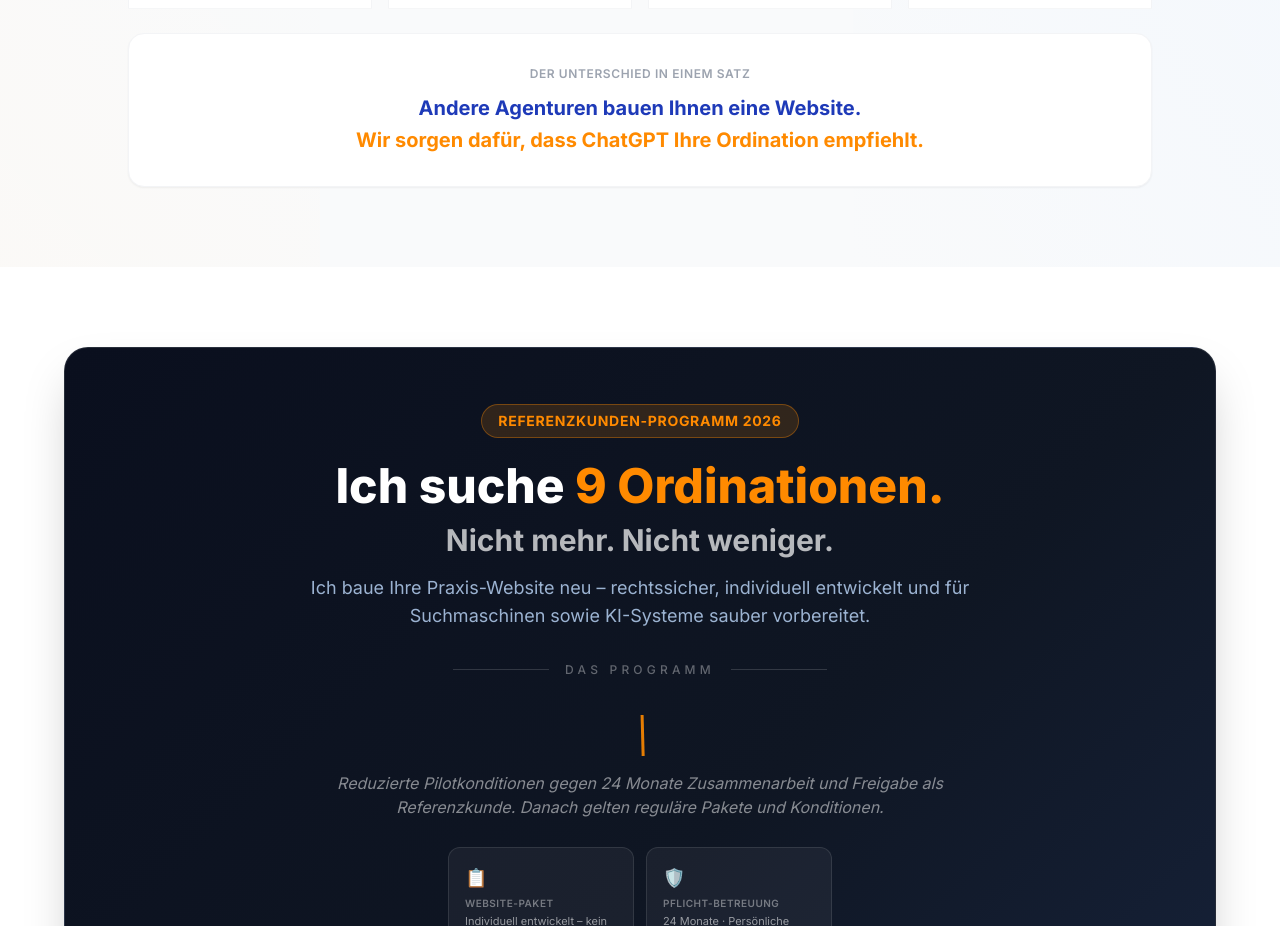
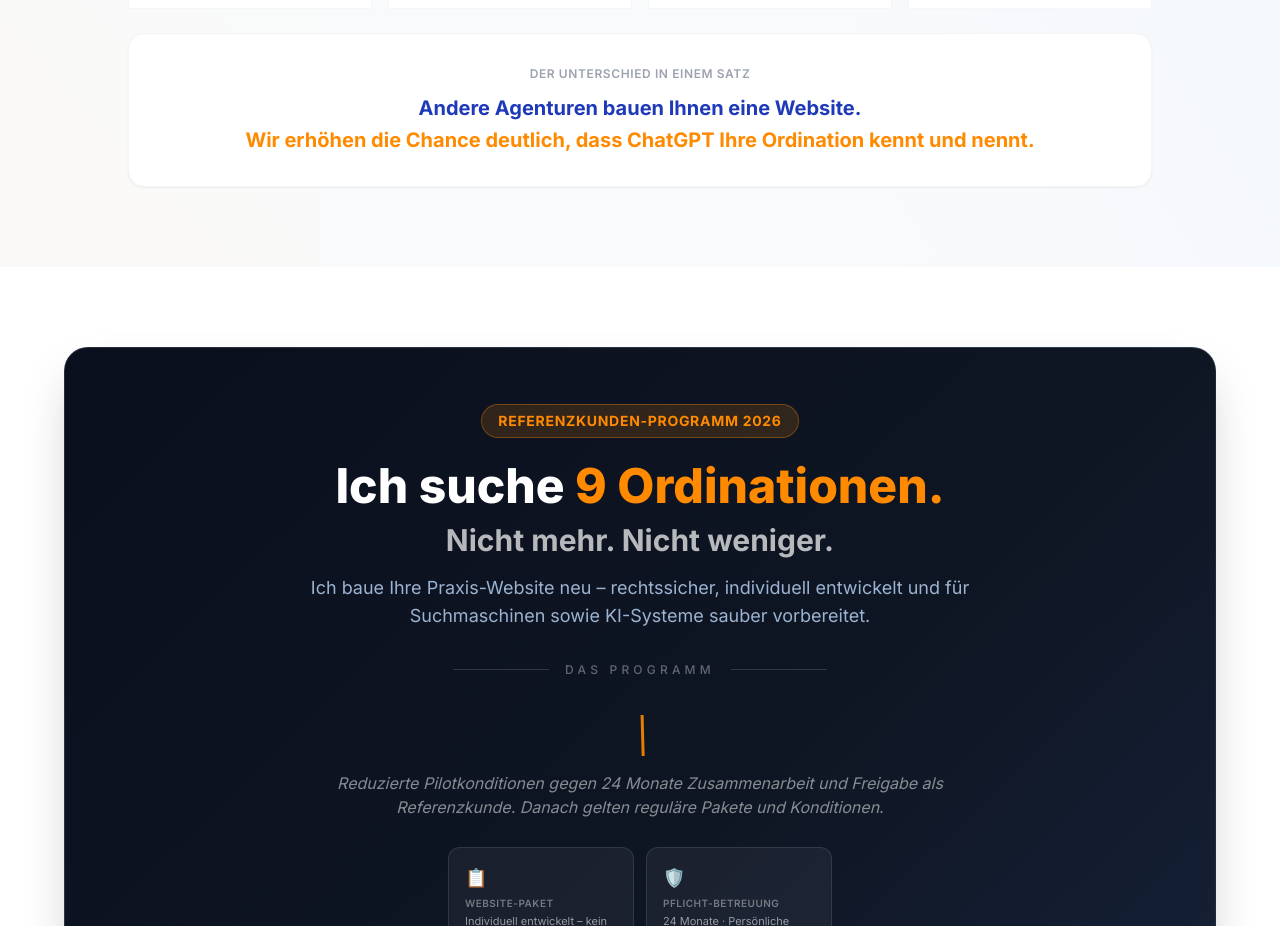
Before and after one commit to hofbauermarketing/mypraxis-nextjs, a Next.js app: page / in a window 1280 px wide. Shown: the part 4060-4986 px from the top of the page. Built offline with nearby package versions, Linux system fonts and the light colour scheme.

Commit message:
fix: soften last absolute ChatGPT guarantee in killer-comparison box

```diff
--- a/app/page.tsx
+++ b/app/page.tsx
@@ -428,7 +428,7 @@
               Andere Agenturen bauen Ihnen eine Website.
             </p>
             <p className="text-[#ff8a00] font-bold text-lg sm:text-xl leading-snug mt-1">
-              Wir sorgen dafür, dass ChatGPT Ihre Ordination empfiehlt.
+              Wir erhöhen die Chance deutlich, dass ChatGPT Ihre Ordination kennt und nennt.
             </p>
           </div>
         </div>
```
